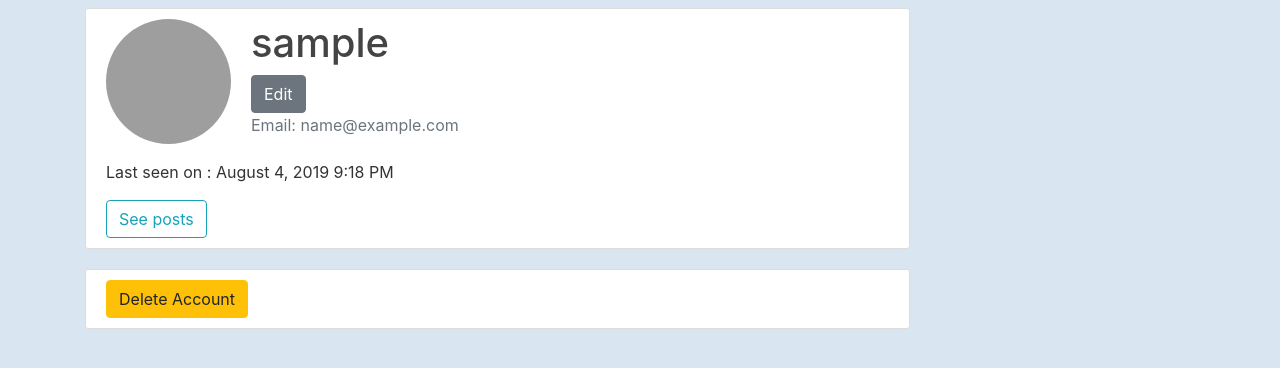
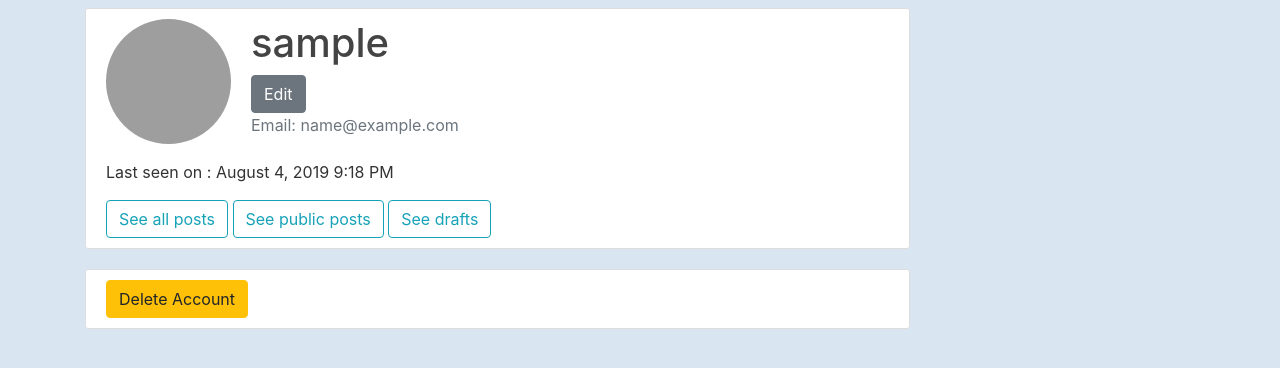
Before and after one commit to blazejosojca/flask_blog, a Flask app: a page that uses app/templates/auth/account.html in a window 1280 px wide. Shown: the part 251-619 px from the top of the page. Run offline with Flask 2, Linux system fonts and the light colour scheme; the visitor is signed in with stand-in values (Sample User, id 1); data comes from the database, SQL or seed files in the repository; some libraries are stand-ins or nearby versions; grey boxes are pictures that could not be loaded.

Commit message:
prepare for adding feature -see_posts_by_categories per user

```diff
--- a/app/auth/routes.py
+++ b/app/auth/routes.py
@@ -120,6 +120,8 @@ def user_delete():
 
 
 @bp.route('/user/<username>', methods=['GET'])
+#TODO -> add variables 'public, drafts, deleted' for feature which allow to sees posts by categories
+
 def user_posts(username):
     page = request.args.get('page', 1, type=int)
     user = User.query.filter_by(username=username).first_or_404()
--- a/app/templates/auth/account.html
+++ b/app/templates/auth/account.html
@@ -20,7 +20,15 @@
                 {% if user.last_seen %}
                 <p>{{ _('Last seen on') }} : {{ moment(user.last_seen).format('LLL', refresh=True) }}</p>
                 {% endif %}
-            <a class="btn btn-outline-info" href="{{ url_for('auth.user_posts', username=current_user.username) }}"> {{ _('See posts') }} </a>
+            <a class="btn btn-outline-info" href="{{ url_for('auth.user_posts', username=current_user.username) }}">
+                {{ _('See all posts') }}
+            </a>
+            <a class="btn btn-outline-info" href="#', username=current_user.username) }}">
+                {{ _('See public posts') }}
+            </a>
+            <a class="btn btn-outline-info" href="{{ url_for('auth.user_posts', username=current_user.username) }}">
+                {{ _('See drafts') }}
+            </a>
         </div>
     </div>
     <div class="content-section">
```
